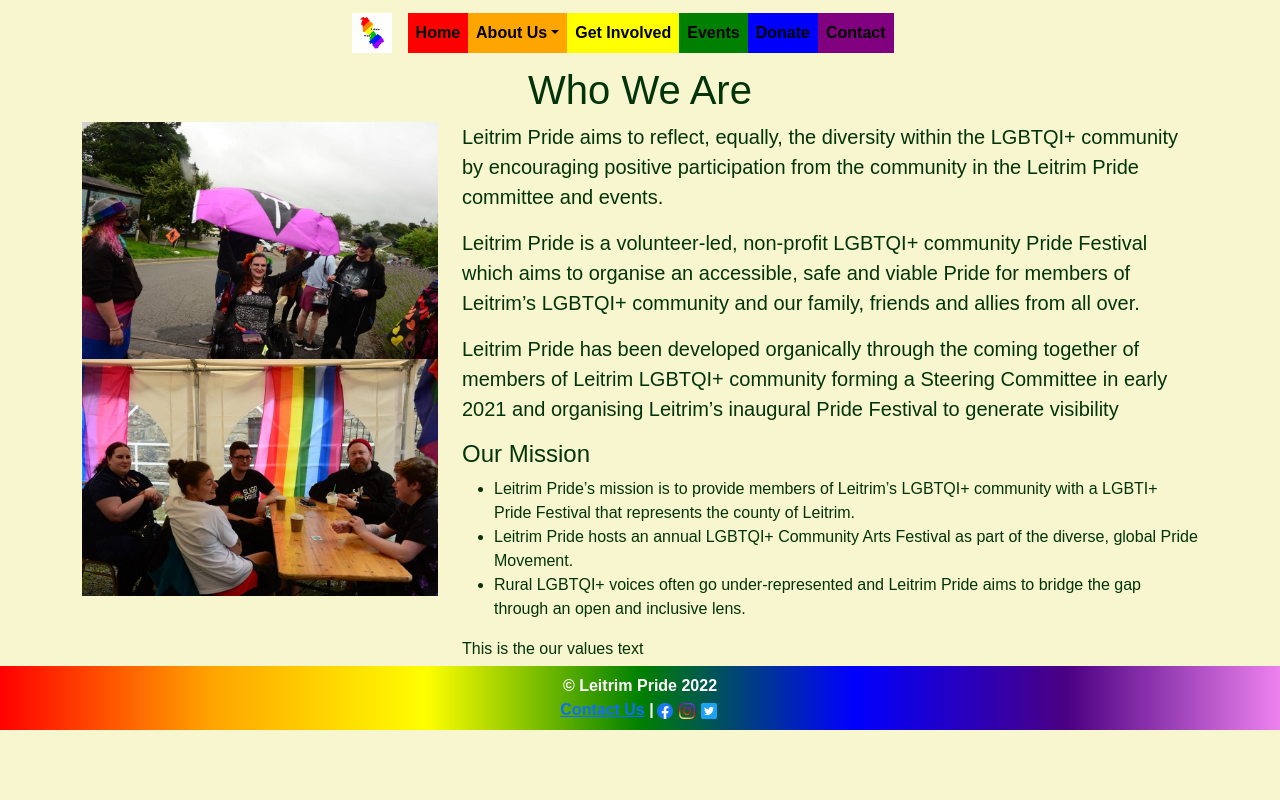
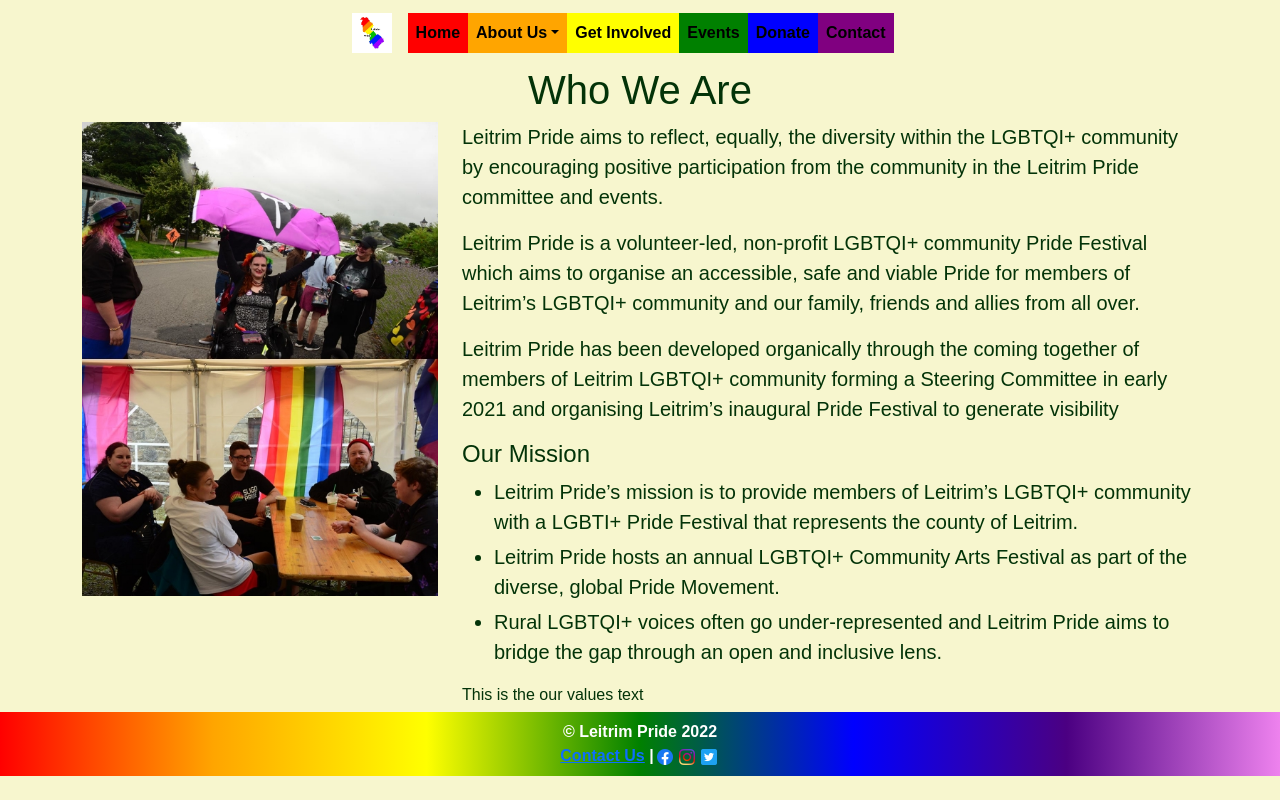
Before and after one commit to Jacobs1986/leitrim-pride, a React (Create React App) app in the folder client/: page /about in a window 1280 px wide. Built offline with nearby package versions, Linux system fonts and the light colour scheme.

Commit message:
Added styling for the list

```diff
--- a/client/src/components/whoWeAreLit/whoWeAreLit.css
+++ b/client/src/components/whoWeAreLit/whoWeAreLit.css
@@ -1,5 +1,10 @@
 .whoWeAreTextCol {
     margin-top: 1em;
+}
+
+.aboutList > li {
+    font-size: 20px;
+    margin-bottom: 5px;
 }
 
 @media screen and (min-width: 1024px) {
```
